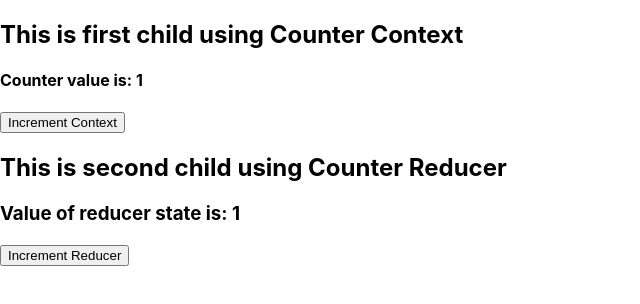
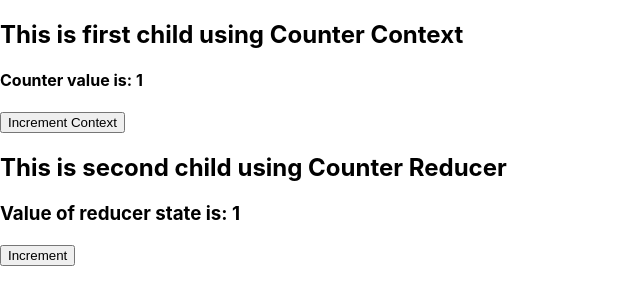
Before and after one commit to MuhammadZohaib07/counterapp, a React (Create React App) app: page / in a window 1280 px wide. Shown: the top 304 px of the page, without its empty margins (0-640 px from the left). Built offline with nearby package versions, Linux system fonts and the light colour scheme.

Commit message:
Update Child2.js

```diff
--- a/src/Child2.js
+++ b/src/Child2.js
@@ -10,7 +10,7 @@
             <h2>This is second child using Counter Reducer</h2>
 
             <h3>Value of reducer state is: {state}</h3>
-            <button onClick={()=>dispatch('INCREMENT')}>Increment Reducer</button>
+            <button onClick={()=>dispatch('INCREMENT')}>Increment</button>
         </div>
     )
 }
```
